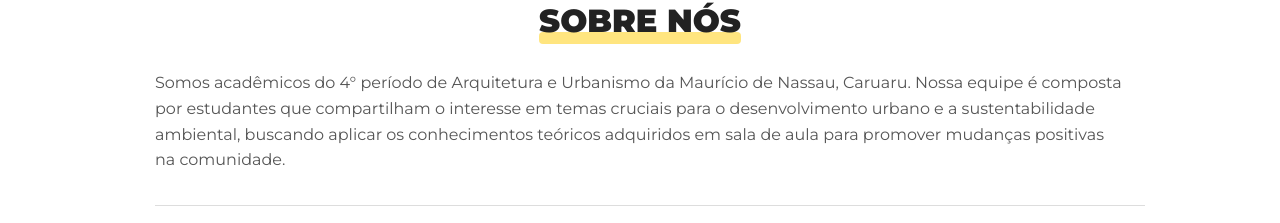
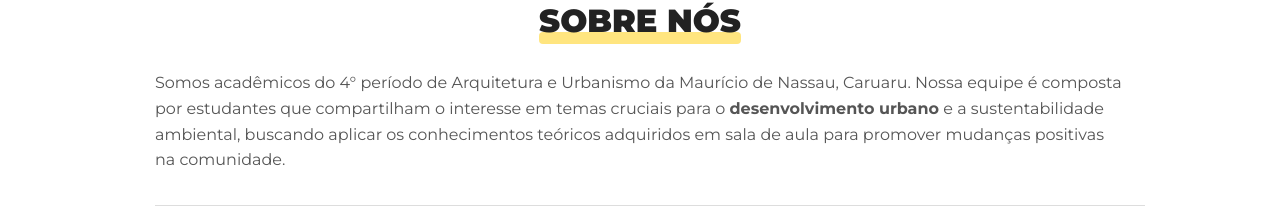
Before and after one commit to alicefneves127/Arquitetura-site, a plain HTML site: page index.html in a window 1280 px wide. Shown: the part 775-998 px from the top of the page. Drawn offline with Linux system fonts and the light colour scheme.

Commit message:
Update index.html
Tentativa 1

```diff
--- a/index.html
+++ b/index.html
@@ -84,7 +84,7 @@
                     <h2 class="title-highlight amarelo section-title-large sobre-nos-title">Sobre nós</h2>
                 </div>
                 <p class="body-text">
-                    Somos acadêmicos do 4° período de Arquitetura e Urbanismo da Maurício de Nassau, Caruaru. Nossa equipe é composta por estudantes que compartilham o interesse em temas cruciais para o desenvolvimento urbano e a sustentabilidade ambiental, buscando aplicar os conhecimentos teóricos adquiridos em sala de aula para promover mudanças positivas na comunidade.
+                    Somos acadêmicos do 4° período de Arquitetura e Urbanismo da Maurício de Nassau, Caruaru. Nossa equipe é composta por estudantes que compartilham o interesse em temas cruciais para o <strong>desenvolvimento urbano</strong> e a sustentabilidade ambiental, buscando aplicar os conhecimentos teóricos adquiridos em sala de aula para promover mudanças positivas na comunidade.
                 </p>
                 <hr class="divider-center">
             </div>
```
